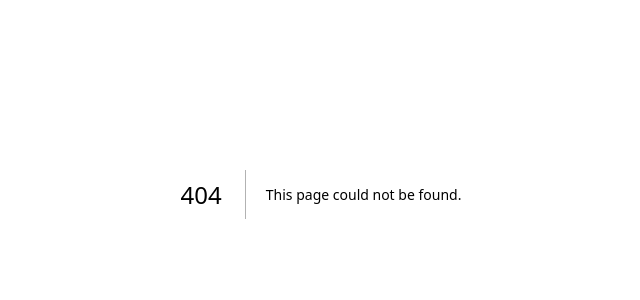
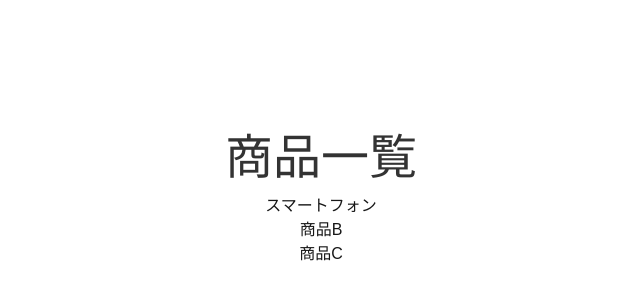
Before and after one commit to fujioka8700/nextjsApp, a Next.js app in the folder src/: page /products in a window 1280 px wide. Before the commit this address had no page. Shown: the part 206-506 px from the top of the page, without its empty margins (319-959 px from the left). Built offline with nearby package versions, Linux system fonts and the light colour scheme.

Commit message:
It added products page.

```diff
--- /dev/null
+++ b/src/src/app/products/page.js
@@ -0,0 +1,20 @@
+'use client';
+import Link from 'next/link';
+import styles from './page.module.css';
+
+export default function ProductsList() {
+    return (
+        <div className={styles.container}>
+            <main className={styles.main}>
+                <h2 className={styles.title}>商品一覧</h2>
+                <ul>
+                    <li>
+                        <Link href='/products/smartphone'>スマートフォン</Link>
+                    </li>
+                    <li>商品B</li>
+                    <li>商品C</li>
+                </ul>
+            </main>
+        </div>
+    );
+}
--- /dev/null
+++ b/src/src/app/products/page.module.css
@@ -0,0 +1,19 @@
+.container {
+  /* 画面全体を占めるように設定 */
+  min-height: 100vh;
+  display: flex;
+  justify-content: center; /* 水平方向の中央揃え */
+  align-items: center;     /* 垂直方向の中央揃え */
+}
+
+.main {
+  /* コンテナ内のスタイル */
+  padding: 2rem;
+  text-align: center; /* 内部のテキストを中央揃えにする場合 */
+}
+
+.title {
+  /* H2タグの文字サイズを変更 */
+  font-size: 3em;
+  color: #333;
+}
```
